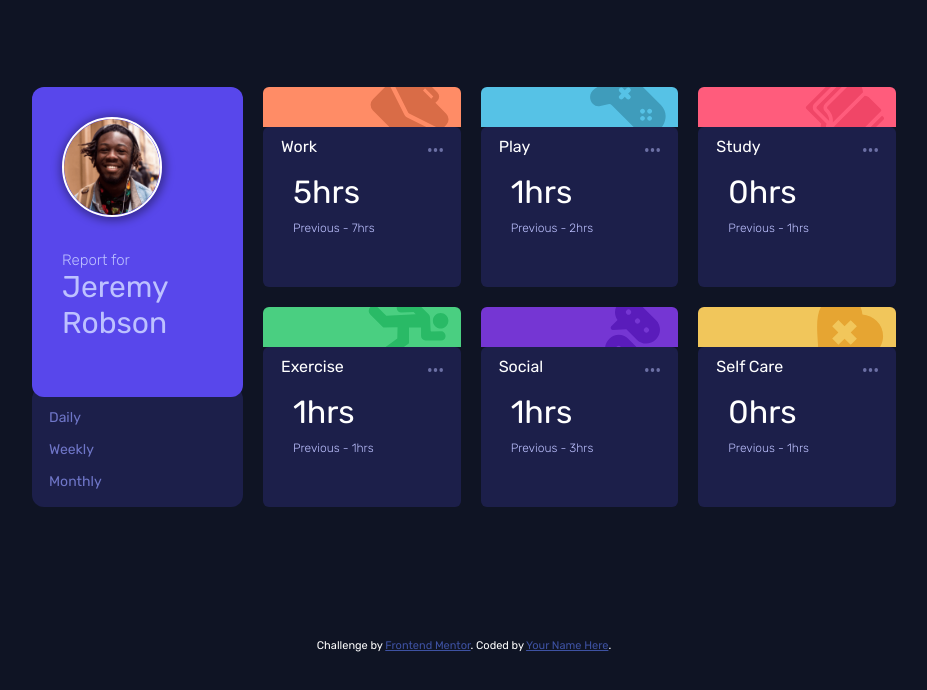
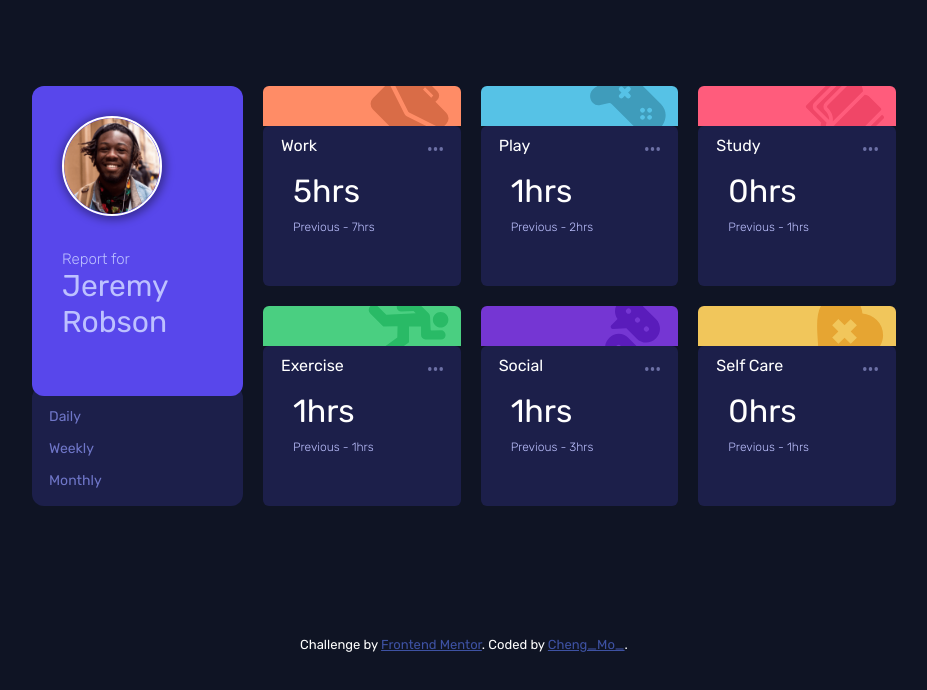
Before and after one commit to cheng-moo/time-tracking-dashboard, a plain HTML site: page index.html in a window 1280 px wide. Shown: the top 690 px of the page, without its empty margins (256-1183 px from the left). Drawn offline with Linux system fonts and the light colour scheme.

Commit message:
Complete The Project

```diff
--- a/index.html
+++ b/index.html
@@ -14,7 +14,7 @@
 
   <!-- Feel free to remove these styles or customise in your own stylesheet 👍 -->
   <style>
-    .attribution { font-size: 11px; text-align: center; }
+    .attribution { font-size: 13px; text-align: center; }
     .attribution a { color: hsl(228, 45%, 44%); }
   </style>
 </head>
@@ -177,7 +177,7 @@
 </div>
   <div class="attribution">
     Challenge by <a href="https://www.frontendmentor.io?ref=challenge" target="_blank">Frontend Mentor</a>.
-    Coded by <a href="#">Your Name Here</a>.
+    Coded by <a href="#">Cheng_Mo_</a>.
   </div>
   <script src="script.js"></script>
 </body>
--- a/script.js
+++ b/script.js
@@ -43,6 +43,7 @@ daily.addEventListener('click', active);
 weekly.addEventListener('click', active);
 monthly.addEventListener('click', active);
 function active (e) {
+
     if(e.target === daily) {
 
         catDaily.forEach(cat => {
@@ -78,6 +79,7 @@ function active (e) {
 }
 
 
+
 daily.addEventListener('click', activestate);
 weekly.addEventListener('click', activestate);
 monthly.addEventListener('click', activestate);
```
Also changed, not shown: images/screencapture-127-0-0-1-5500-2022-04-03-21_31_29.png (added), 2 other files.
